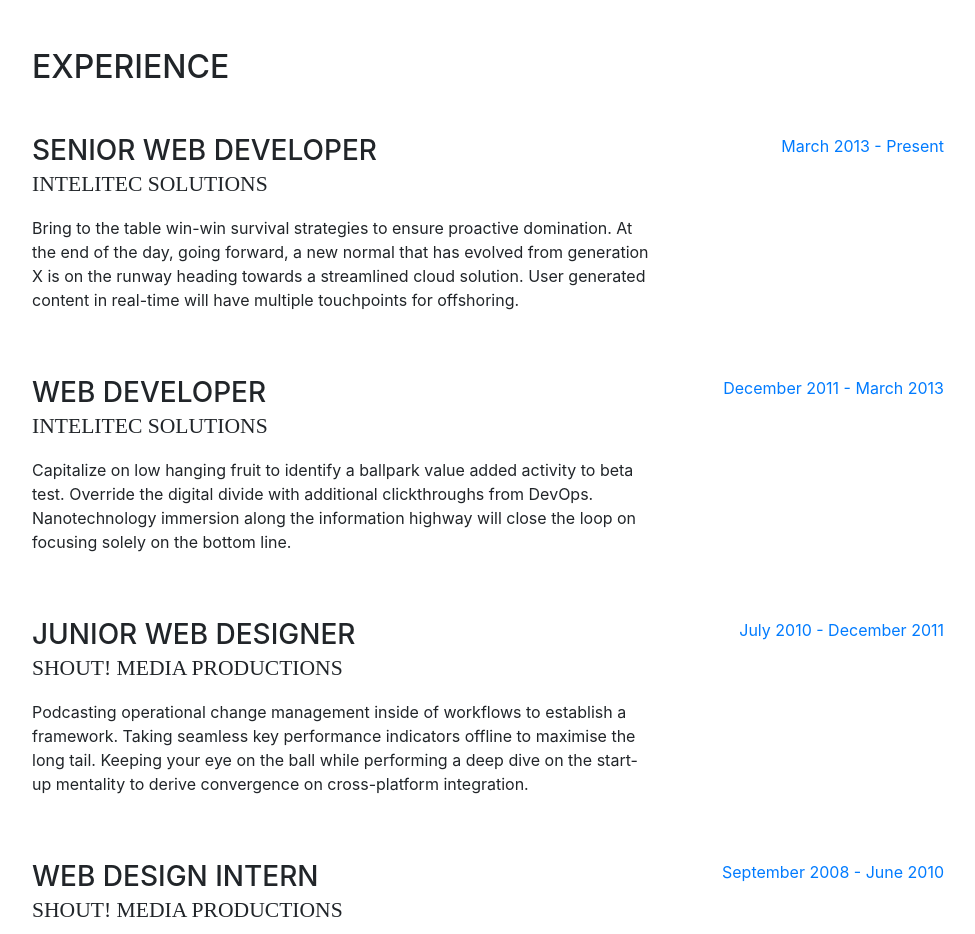
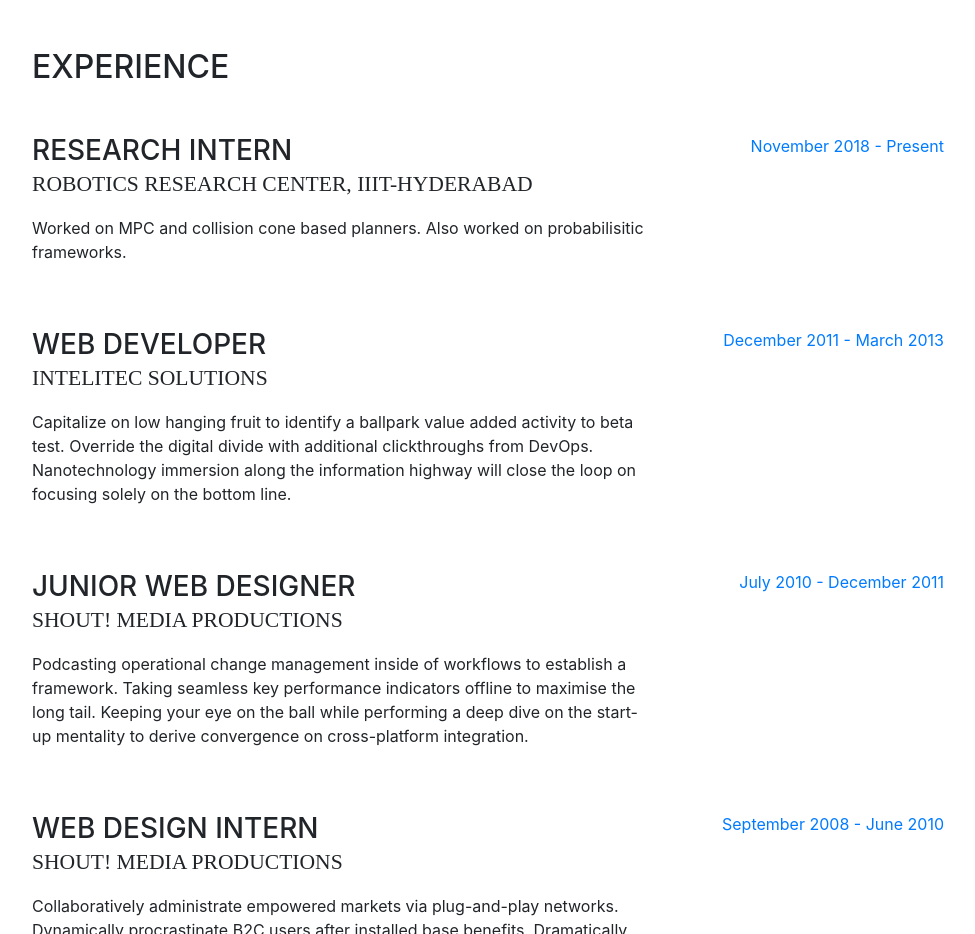
Before and after one commit to suraj2596/suraj2596.github.io, a website with bundled scripts: page index.html in a window 1280 px wide. Shown: the part 800-1734 px from the top of the page, without its empty margins (288-1263 px from the left). Built offline with nearby package versions, Linux system fonts and the light colour scheme; a web font is replaced by a local one.

Commit message:
updated experience section

```diff
--- a/index.html
+++ b/index.html
@@ -126,12 +126,12 @@
 
           <div class="resume-item d-flex flex-column flex-md-row mb-5">
             <div class="resume-content mr-auto">
-              <h3 class="mb-0">Senior Web Developer</h3>
-              <div class="subheading mb-3">Intelitec Solutions</div>
-              <p>Bring to the table win-win survival strategies to ensure proactive domination. At the end of the day, going forward, a new normal that has evolved from generation X is on the runway heading towards a streamlined cloud solution. User generated content in real-time will have multiple touchpoints for offshoring.</p>
+              <h3 class="mb-0">Research Intern</h3>
+              <div class="subheading mb-3">Robotics Research Center, IIIT-Hyderabad</div>
+              <p>Worked on MPC and collision cone based planners. Also worked on probabilisitic frameworks.</p>
             </div>
             <div class="resume-date text-md-right">
-              <span class="text-primary">March 2013 - Present</span>
+              <span class="text-primary">November 2018 - Present</span>
             </div>
           </div>
 
```
